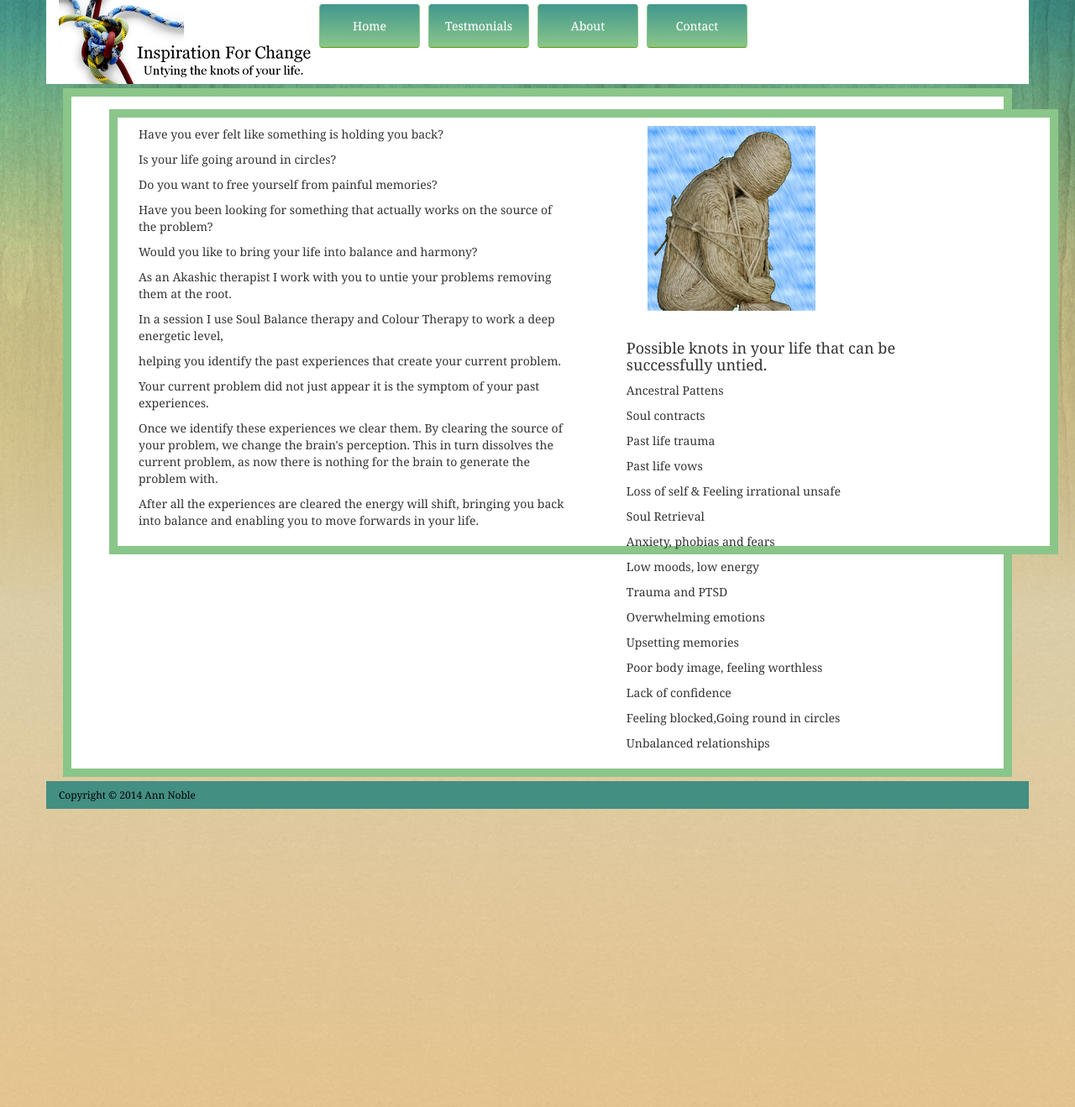
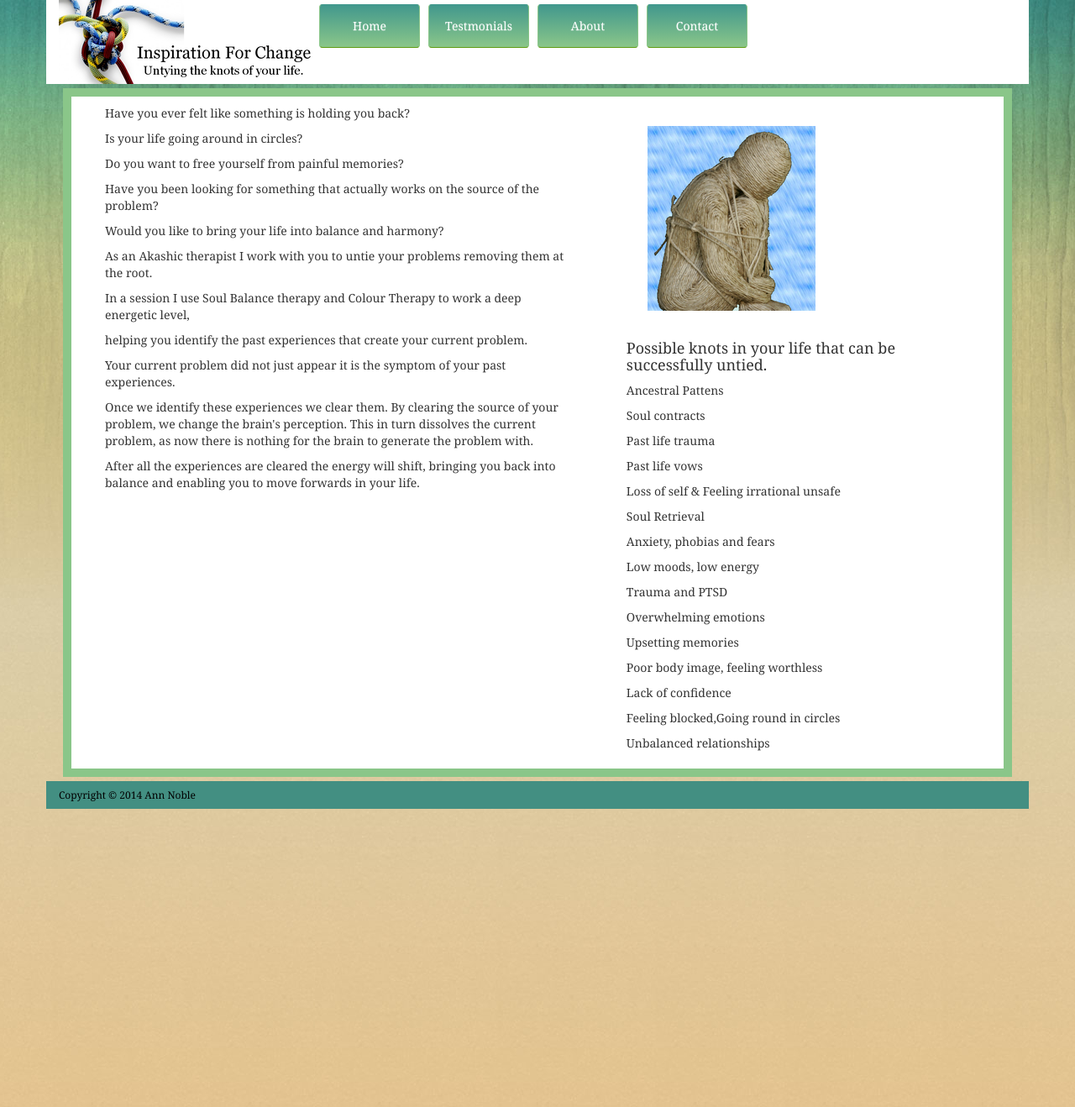
Before and after one commit to designerwebhosting/inspirationforchange, a Jekyll site: the page built from index.md, in a window 1280 px wide. Shown: the whole page at 84% size. Built offline with Jekyll 4.4.1, drawn with Linux system fonts in a browser that asks for light colours; nearby versions of some CDN libraries.

Commit message:
Update page.html

```diff
--- a/_includes/page.html
+++ b/_includes/page.html
@@ -1,5 +1,5 @@
  <div class="container">
-		<div class="row" id="box">
+		<div class="row">
 			<div class="col-md-6">
 				{{ page.content | markdownify }}
 			</div>
```
